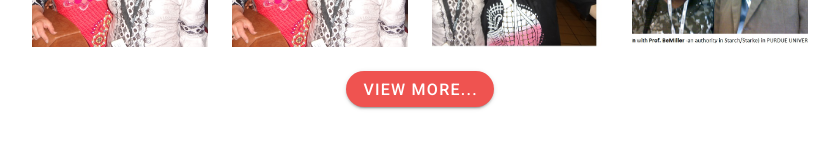
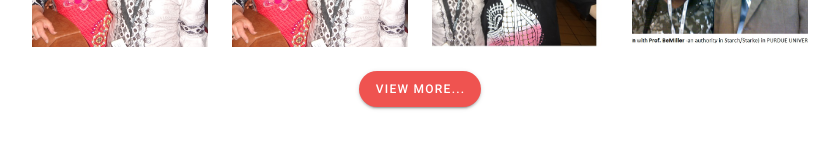
Before and after one commit to FolaJay/portfolio, a Vue app: page / in a window 1280 px wide. Shown: the part 3990-4139 px from the top of the page, without its empty margins (348-1187 px from the left). Built offline with nearby package versions, Linux system fonts and the light colour scheme.

Commit message:
removed vue config,deleted gh pages,uncommented dist

```diff
--- a/src/views/Gallery.vue
+++ b/src/views/Gallery.vue
@@ -58,12 +58,11 @@ export default {
 .custom-btn-link{
   text-align: center;
   padding: 10px 0;
-  font-size: 16px;
+  font-size: 12px;
   text-decoration: none;
   color: #ffffff;
 }
 .custom-btn .btn{
   border-radius: 5em;
-  padding-top: 10px;
 }
 </style>
--- a/src/views/Home.vue
+++ b/src/views/Home.vue
@@ -270,7 +270,7 @@ p {
 .custom-btn-link{
   text-align: center;
   padding: 10px 0;
-  font-size: 16px;
+  font-size: 12px;
   text-decoration: none;
   color: #ffffff;
 }
--- a/vue.config.js
+++ /dev/null
@@ -1,6 +0,0 @@
-module.exports = {
-  publicPath: "/portfolio",
-  transpileDependencies: [
-    'vuetify'
-  ]
-}
```
Also changed, not shown: 1 other file (tests, documents, lock files or other folders).
